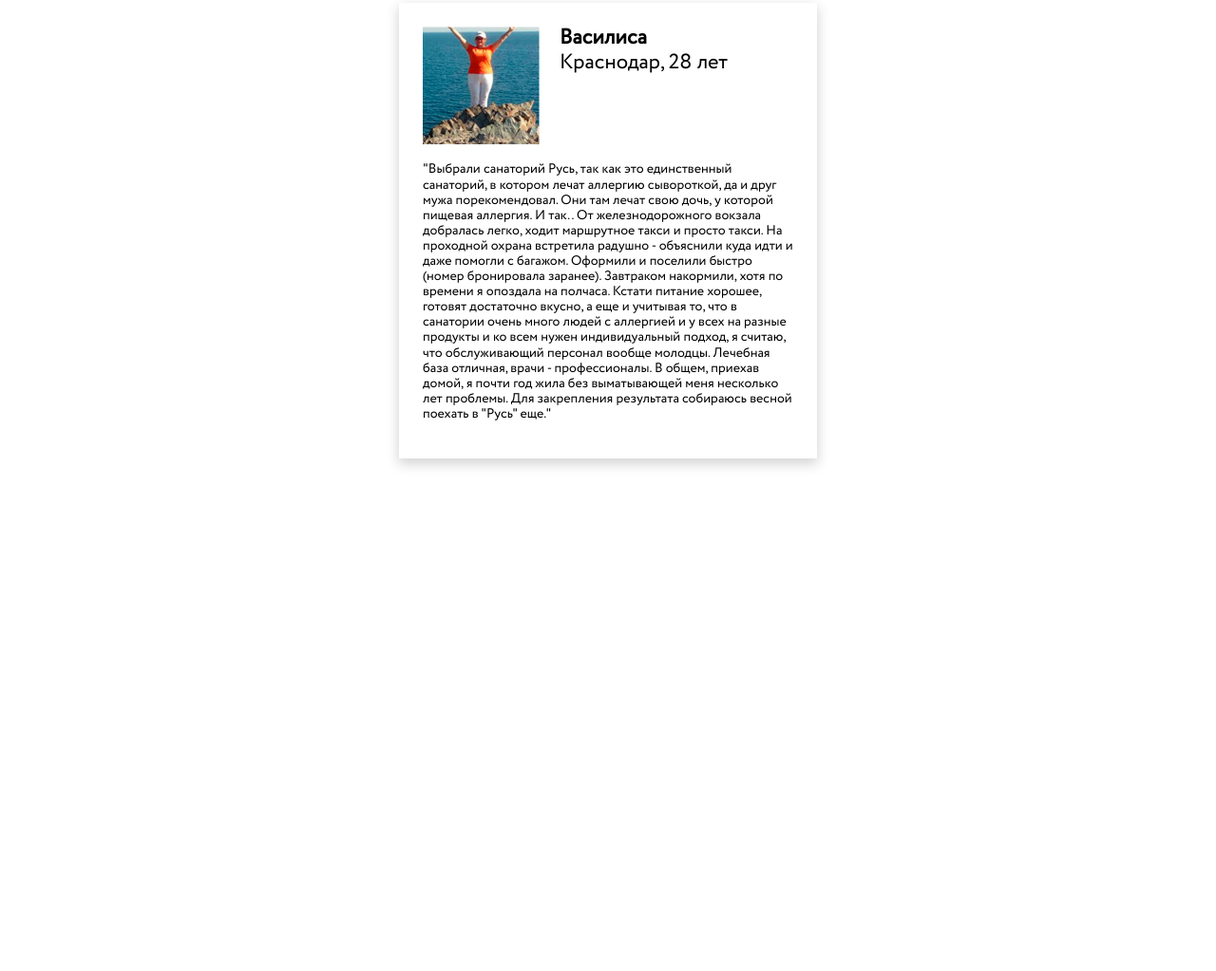
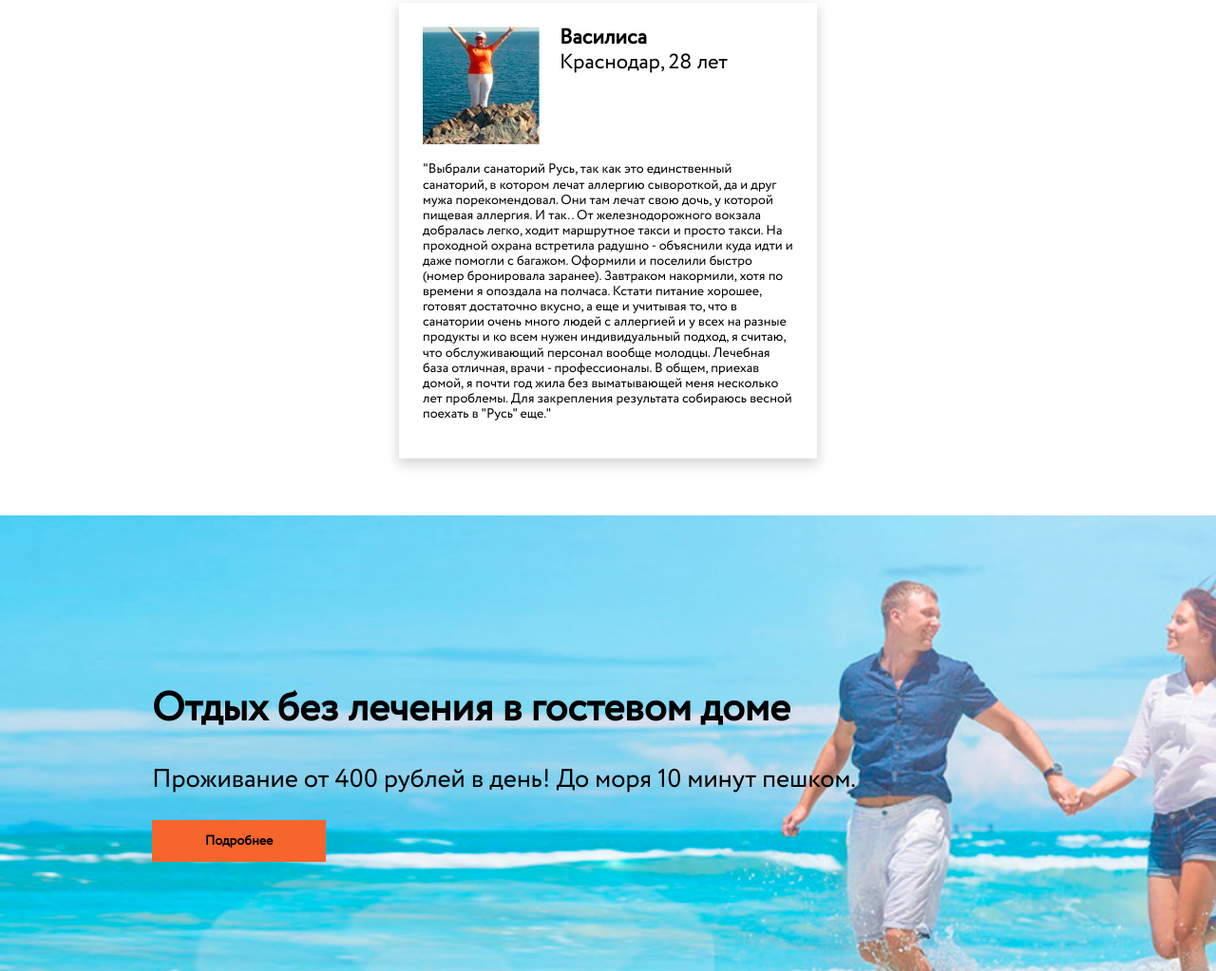
Before and after one commit to kovgansergey/sanatoriumRus, a plain HTML site: page index.html in a window 1280 px wide. Shown: the part 5712-6735 px from the top of the page at 95% size. Before the commit the page ends 6255 px from the top, so only its background shows below. Drawn offline with Linux system fonts and the light colour scheme.

Commit message:
секция Отдых без лечения в index

```diff
--- a/index.html
+++ b/index.html
@@ -346,5 +346,15 @@
 		<!-- /.container -->
 	</section>
 	<!-- /.index-comments -->
+
+	<section class="index-rest">
+		<div class="container">
+			<h2 class="big-title">Отдых без лечения в&nbsp;гостевом доме</h2>
+			<p class="big-subtitle">Проживание от 400 рублей в день! До&nbsp;моря 10 минут пешком.</p>
+			<button class="btn index-rest__btn">Подробнее</button>
+		</div>
+		<!-- /.container -->
+	</section>
+	<!-- /.index-rest -->
 </body>
 </html>
--- a/sass/blocks/_index.sass
+++ b/sass/blocks/_index.sass
@@ -88,6 +88,13 @@
             margin: 0
             &:first-child
               font-weight: bold
+  &-rest
+    padding-top: 145px
+    padding-bottom: 115px
+    background: url(../img/index/rest-bg.jpg) center/cover no-repeat
+    &__btn
+      width: 183px
+      height: 44px
 @media (max-width: 1440px)
   .index
     &-treatment
@@ -140,5 +147,8 @@
         &-header
           &-title
             font-size: 17px
+    &-rest
+      padding-top: 30px
+      padding-bottom: 30px
 // @media (max-width: 767px)
 // @media (max-width: 576px)
```
Also changed, not shown: css/style.css, img/index/rest-bg.jpg (added).
